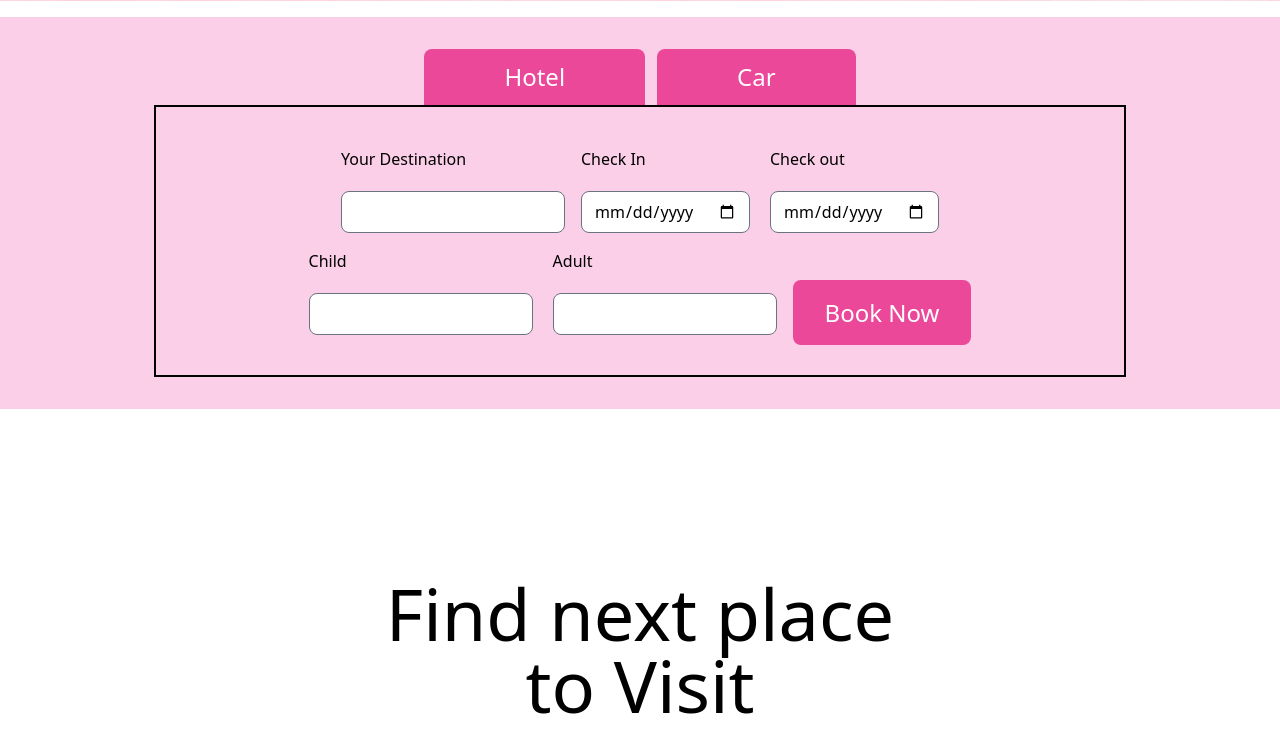
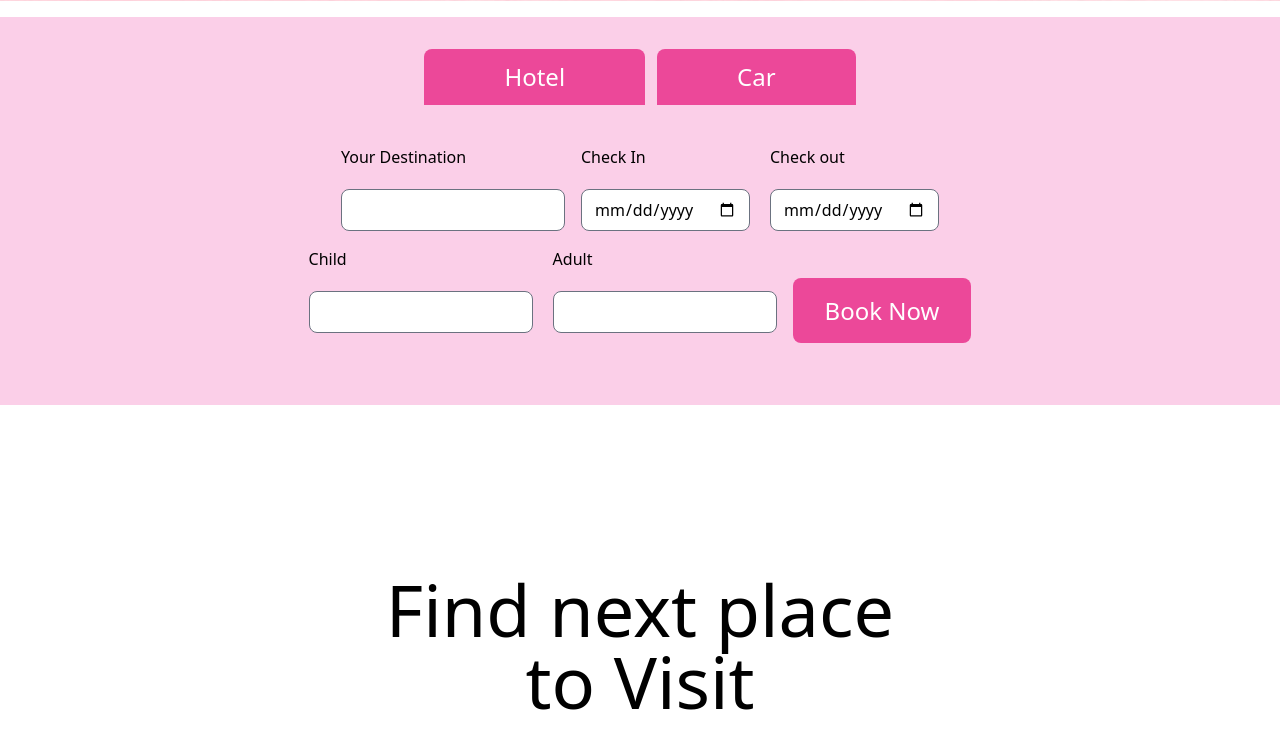
Before and after one commit to ErfanAalam/Car-Rental, a Flask app: page / in a window 1280 px wide. Shown: the part 639-1372 px from the top of the page. Run offline with Flask 3, Linux system fonts and the light colour scheme; some libraries are stand-ins or nearby versions.

Commit message:
booking card updated

```diff
--- a/templates/index.html
+++ b/templates/index.html
@@ -37,7 +37,7 @@ class="form md:p-8 bg-pink-200 flex flex-col flex-wrap md:justify-center items-c
     Car
 </div>
 </div>
-<form action="#" class="flex gap-4 flex-col md:flex-row flex-wrap justify-center md:w-[80%] border-2 md:p-10 pb-10 p-2 border-black">
+<form action="#" class="flex gap-4 flex-col md:flex-row flex-wrap justify-center md:w-[80%] md:p-10 pb-10 p-2">
     <div class="flex flex-col md:gap-5">
         <label for="Destination">Your Destination</label>
         <input type="text" name="" id="Destination" class="rounded-lg outline-none md:w-56 w-[100%]" />
```
